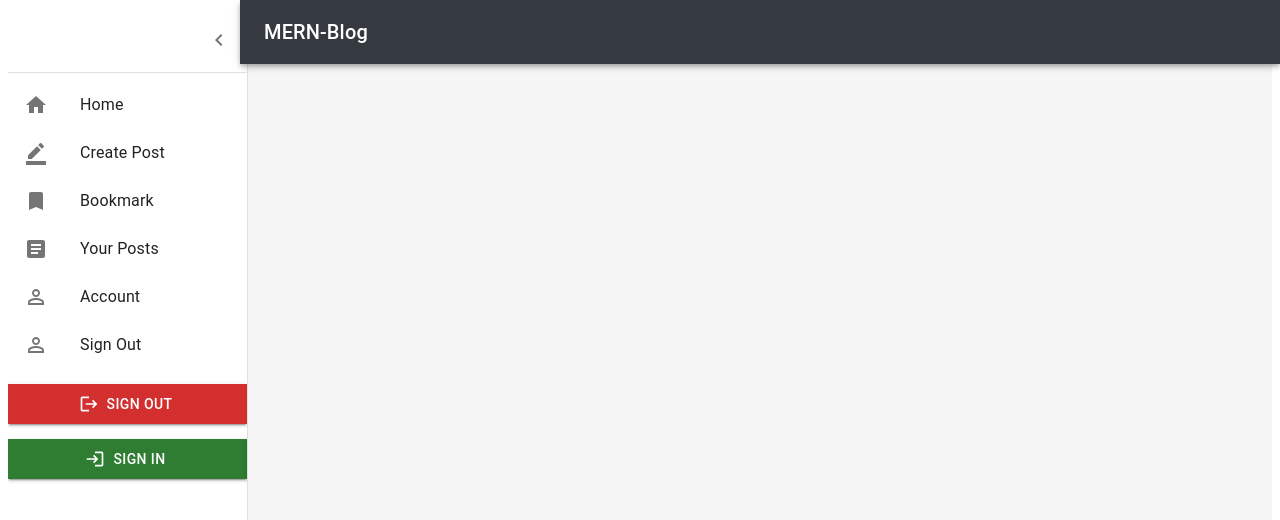
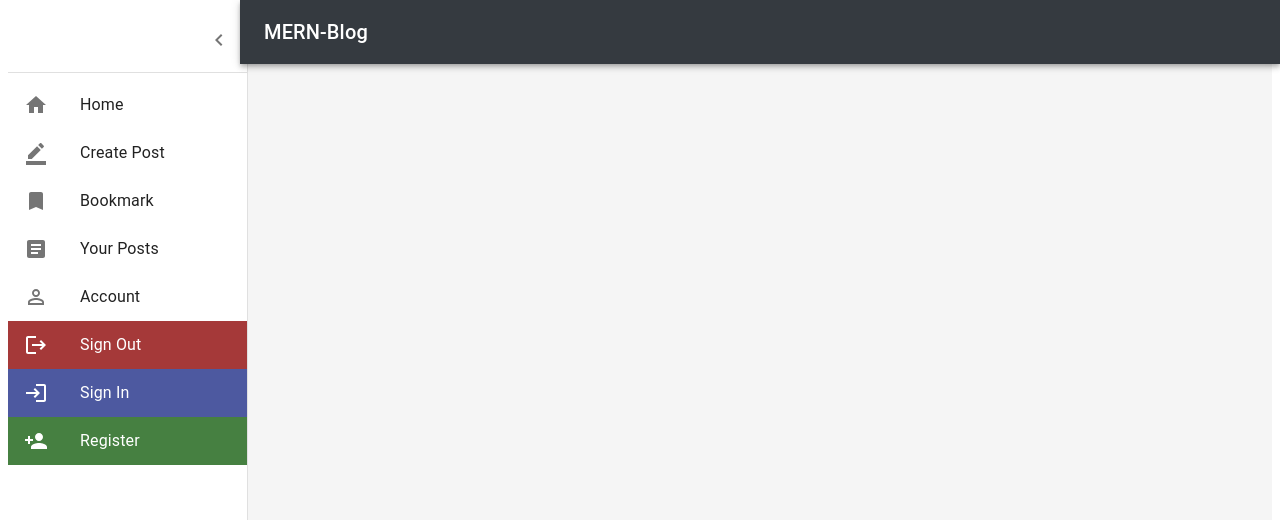
Before and after one commit to aya02200220/blog-app, a React (Vite) app in the folder client/: page /post/1 in a window 1280 px wide. Shown: the top 520 px of the page. Built offline with nearby package versions, Linux system fonts and the light colour scheme; no server answers.

Commit message:
testing new app bar

```diff
--- a/client/src/App.jsx
+++ b/client/src/App.jsx
@@ -75,13 +75,13 @@ function App() {
   });
 
   const LoginPage = lazy(() => import("./components/Pages/LoginPage2"));
+  const AccountPage = lazy(() => import("./components/Pages/AccountPage"));
   const RegisterPage = lazy(() => import("./components/Pages/RegisterPage2"));
   const CreatePost = lazy(() => import("./components/Pages/CreatePost"));
   const PostPage = lazy(() => import("./components/Pages/PostPage"));
   const FavoritePage = lazy(() => import("./components/Pages/FavoritePage"));
   const YourPosts = lazy(() => import("./components/Pages/YourPosts"));
-  const { EditPost } = lazy(() => import("./components/Pages/EditPost"));
-  const Account = lazy(() => import("./components/Pages/Account"));
+  const EditPost = lazy(() => import("./components/Pages/EditPost"));
 
   return (
     <UserContextProvider>
@@ -98,7 +98,7 @@ function App() {
               <Route path="/edit/:id" element={<EditPost />} />
               <Route path="/favorites" element={<FavoritePage />} />
               <Route path="/yourposts" element={<YourPosts />} />
-              <Route path="/account" element={<Account />} />
+              <Route path="/account" element={<AccountPage />} />
             </Route>
           </Routes>
         </Box>
--- a/client/src/components/MenuDrawer.jsx
+++ b/client/src/components/MenuDrawer.jsx
@@ -2,6 +2,8 @@ import React, { useState, useContext } from "react";
 import { UserContext } from "./UserContext";
 import { LocalStorage, LocalStorageRemove } from "./Functions/LocalStorage";
 import { NavLink, useNavigate } from "react-router-dom";
+
+import toast from "react-hot-toast";
 
 import { styled } from "@mui/material/styles";
 import Toolbar from "@mui/material/Toolbar";
@@ -144,63 +146,36 @@ export const MenuDrawer = ({ open, toggleDrawer, userName }) => {
 
           {!userName && (
             <>
-              <ListItemButton to="/account" onClick={logout}>
-                <ListItemIcon>
-                  <PersonOutlineIcon />
-                </ListItemIcon>
-                <ListItemText primary="Sign Out" />
-              </ListItemButton>
-
-              <Button
-                onClick={logout}
-                sx={{
-                  marginTop: "15px",
-                  width: "100%",
-                  height: "40px",
-                  borderRadius: 0,
-                }}
-                variant="contained"
-                color="error"
-                startIcon={<LogoutIcon />}
-              >
-                Sign out
-              </Button>
+              <Box sx={{ backgroundColor: "#a53939", color: "#fff" }}>
+                <ListItemButton onClick={logout}>
+                  <ListItemIcon>
+                    <LogoutIcon sx={{ color: "#fff" }} />
+                  </ListItemIcon>
+                  <ListItemText primary="Sign Out" />
+                </ListItemButton>
+              </Box>
             </>
           )}
           {!userName && (
-            <Box>
-              <NavLink to={"/login"}>
-                <Button
-                  sx={{
-                    marginTop: "15px",
-                    width: "100%",
-                    height: "40px",
-                    borderRadius: 0,
-                  }}
-                  variant="contained"
-                  color="success"
-                  startIcon={<LoginIcon />}
-                >
-                  Sign In
-                </Button>
-              </NavLink>
+            <>
+              <Box sx={{ backgroundColor: "#4d59a0", color: "#fff" }}>
+                <ListItemButton to="/login">
+                  <ListItemIcon>
+                    <LoginIcon sx={{ color: "#fff" }} />
+                  </ListItemIcon>
+                  <ListItemText primary="Sign In" />
+                </ListItemButton>
+              </Box>
 
-              <NavLink to={"/register"}>
-                <Button
-                  sx={{
-                    marginTop: "15px",
-                    width: "100%",
-                    height: "40px",
-                    borderRadius: 0,
-                  }}
-                  variant="contained"
-                  // color="success"
-                  startIcon={<PersonAddIcon />}
-                >
-                  Sign up
-                </Button>
-              </NavLink>
-            </Box>
+              <Box sx={{ backgroundColor: "#468041", color: "#fff" }}>
+                <ListItemButton to="/register">
+                  <ListItemIcon>
+                    <PersonAddIcon sx={{ color: "#fff" }} />
+                  </ListItemIcon>
+                  <ListItemText primary="Register" />
+                </ListItemButton>
+              </Box>
+            </>
           )}
         </List>
       </Box>
--- a/client/src/components/Pages/Account.jsx
+++ /dev/null
@@ -1,5 +0,0 @@
-import React from "react";
-
-export const Account = () => {
-  return <div>Account</div>;
-};
--- /dev/null
+++ b/client/src/components/Pages/AccountPage.jsx
@@ -0,0 +1,7 @@
+import * as React from "react";
+
+const AccountPage = () => {
+  return <div>LoginPage2 copy</div>;
+};
+
+export default AccountPage;
--- a/client/src/components/Post2.jsx
+++ b/client/src/components/Post2.jsx
@@ -117,11 +117,13 @@ export const Post = React.memo(function PostCard({
           <Box
             sx={{
               width: { xs: "300px", sm: "500px", md: "600px" },
+              maxWidth: { xs: "300px", sm: "500px", md: "600px" },
               // border: "solid 1px black",
               borderBottom: "solid 1px #dedede",
               mb: 1,
             }}
           >
+            {/* ///////////////////////////// カード上部コンテンツ */}
             <Box
               sx={{
                 // maxWidth: "600px",
@@ -135,9 +137,10 @@ export const Post = React.memo(function PostCard({
                 height: { xs: "100%", md: "172px" },
               }}
             >
+              {/* ///////////////////////////// カード左半分コンテンツ */}
               <Box
                 sx={{
-                  width: { xs: "100%", md: "55%" },
+                  width: { xs: "100%", sm: "100%", md: "55%" },
                   pr: { xs: "inherit", md: 2 },
                   ml: { xs: 1, sm: "0", md: "inherit" },
                   mr: { xs: 2, sm: "10px", md: "inherit" },
```
